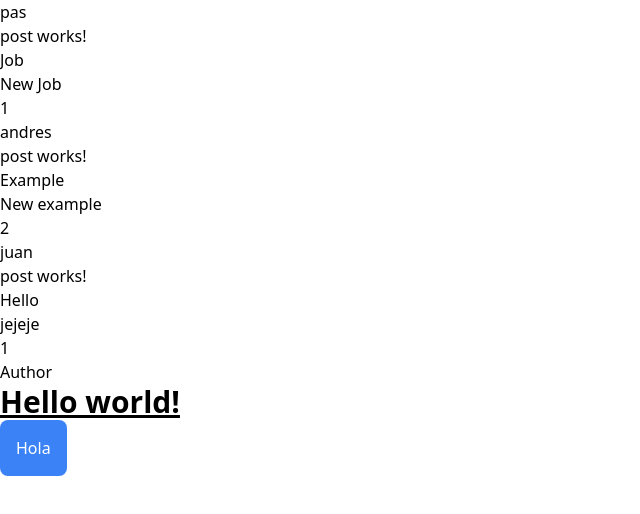
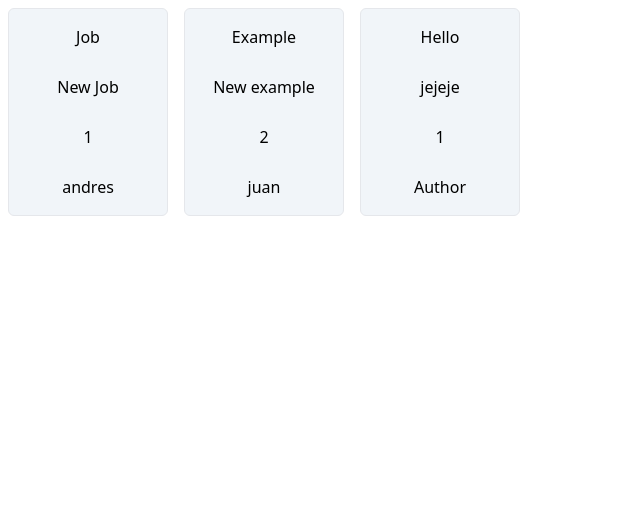
Before and after one commit to andres06-hub/pas_, an Angular app: page / in a window 1280 px wide. Shown: the top 514 px of the page, without its empty margins (0-640 px from the left). Built offline with nearby package versions, Linux system fonts and the light colour scheme.

Commit message:
ADD: Tailwind in the components

```diff
--- a/src/app/app.component.html
+++ b/src/app/app.component.html
@@ -1,8 +1 @@
-<router-outlet></router-outlet>
-<h1>{{ title }}</h1>
 <app-posts></app-posts>
-
-<h1 class="text-3xl font-bold underline">
-  Hello world!
-</h1>
-<button class="bg-blue-500 text-white p-4 rounded-lg">Hola</button>
--- a/src/app/app.module.ts
+++ b/src/app/app.module.ts
@@ -6,12 +6,14 @@ import { AppRoutingModule } from './app-routing.module';
 import { AppComponent } from './app.component';
 import { PostComponent } from './components/post/post.component';
 import { PostsComponent } from './components/posts/posts.component';
+import { NavComponent } from './components/nav/nav.component';
 
 @NgModule({
   declarations: [
     AppComponent,
     PostComponent,
     PostsComponent,
+    NavComponent,
   ],
   imports: [
     BrowserModule,
--- /dev/null
+++ b/src/app/components/nav/nav.component.html
@@ -0,0 +1 @@
+<p>nav works!</p>
--- a/src/app/components/post/post.component.html
+++ b/src/app/components/post/post.component.html
@@ -1,5 +1,6 @@
-<p>post works!</p>
-<h3>{{ post.title }}</h3>
-<p>{{ post.content }}</p>
-<p>{{ post.authorId }}</p>
-<p>{{ post.authorName }}</p>
+<div class="flex flex-col justify-between border rounded-md m-2 p-4 w-40 h-52 bg-slate-100">
+  <h3 class="text-center">{{ post.title }}</h3>
+  <p class="text-center">{{ post.content }}</p>
+  <p class="text-center">{{ post.authorId }}</p>
+  <p class="text-center">{{ post.authorName }}</p>
+</div>
--- a/src/app/components/posts/posts.component.html
+++ b/src/app/components/posts/posts.component.html
@@ -1,3 +1,3 @@
-<div class="">
+<div class="container flex flex-row flex-wrap">
   <app-post [post]="post" *ngFor="let post of posts"></app-post>
 </div>
```
Also changed, not shown: src/app/components/nav/nav.component.ts (added, +10 -0 lines), src/app/components/nav/nav.component.scss (added), 1 other file (tests, documents, lock files or other folders).
